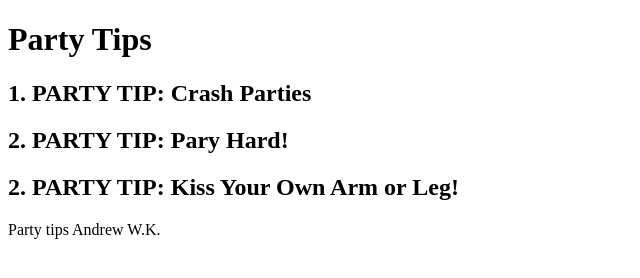
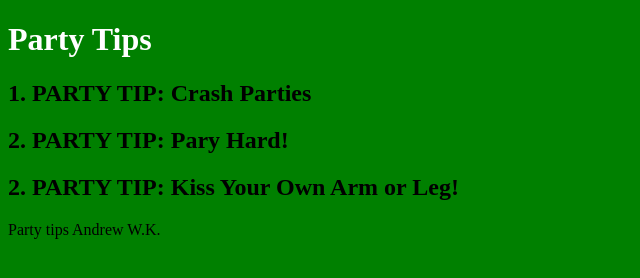
Before and after one commit to Min-Chih/onemonth-js, a plain HTML site: page week-4/party.html in a window 1280 px wide. Shown: the whole page, without its empty margins (0-640 px from the left). Drawn offline with Linux system fonts and the light colour scheme.

Commit message:
added style for party.html

```diff
--- a/week-4/party.html
+++ b/week-4/party.html
@@ -3,6 +3,15 @@
 
 <head>
     <title>Party Tips from Andrew W.K.</title>
+
+    <style>
+        body {
+            background: green;
+        }
+        h1 {
+            color: white;
+        }
+    </style>
 </head>
 <body>
 <h1>Party Tips</h1>
```
